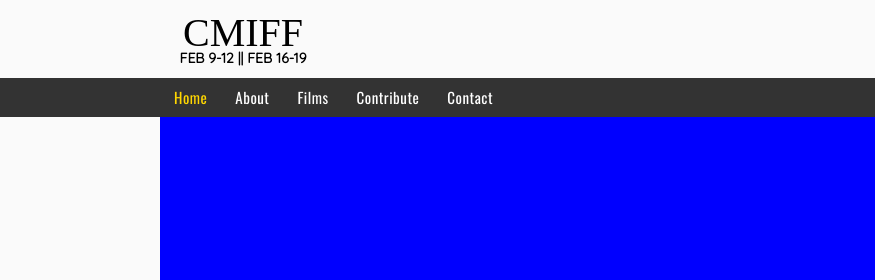
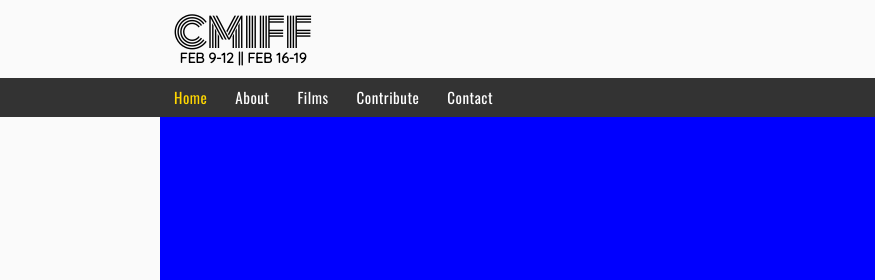
Before and after one commit to staciepoin/cmiff, a plain HTML site: page index.html in a window 1280 px wide. Shown: the top 280 px of the page, 0-875 px from the left. Drawn offline with nearby package versions, Linux system fonts and the light colour scheme.

Commit message:
Update main.css

```diff
--- a/main.css
+++ b/main.css
@@ -78,7 +78,7 @@ header {
 
 .cmiff {
 	font-size: 40px;
-p	font-family: 'Monoton', cursive;
+	font-family: 'Monoton', cursive;
 	height: 38px;
 	display: block;
 }
```
